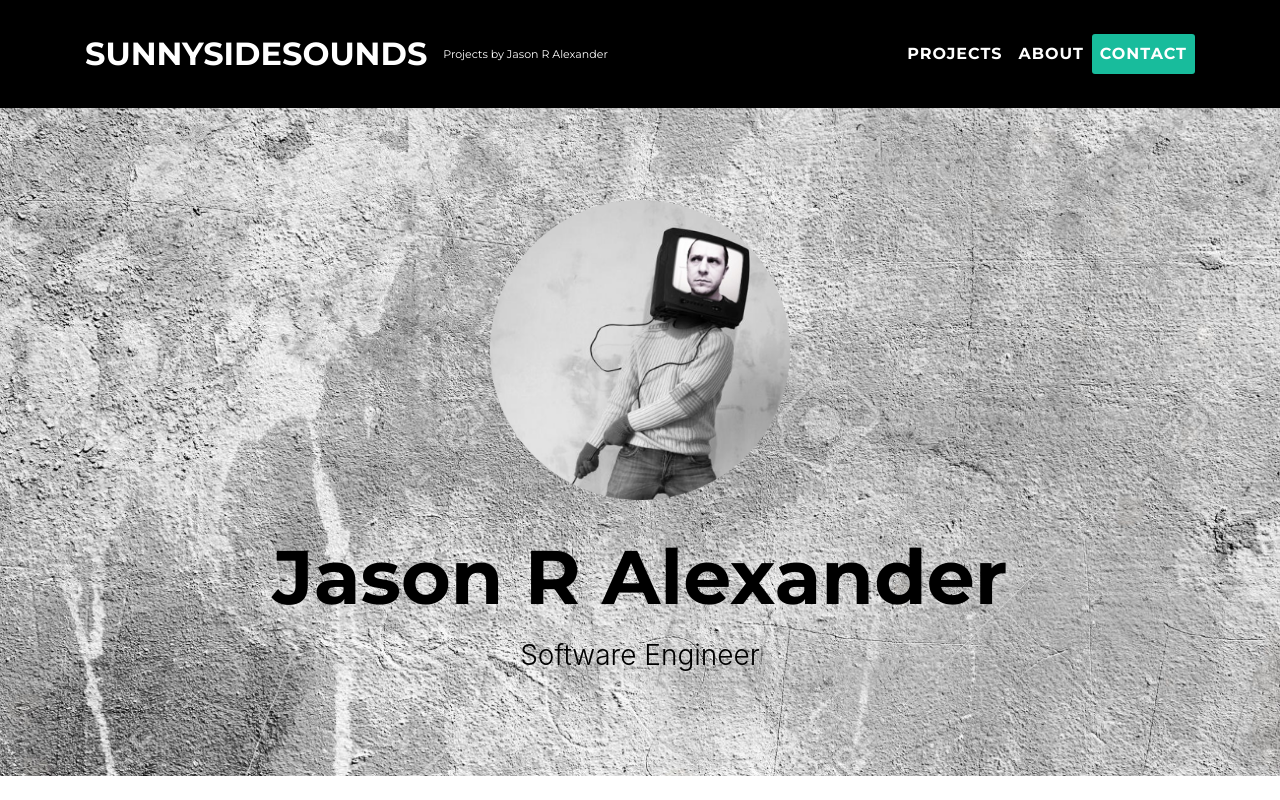
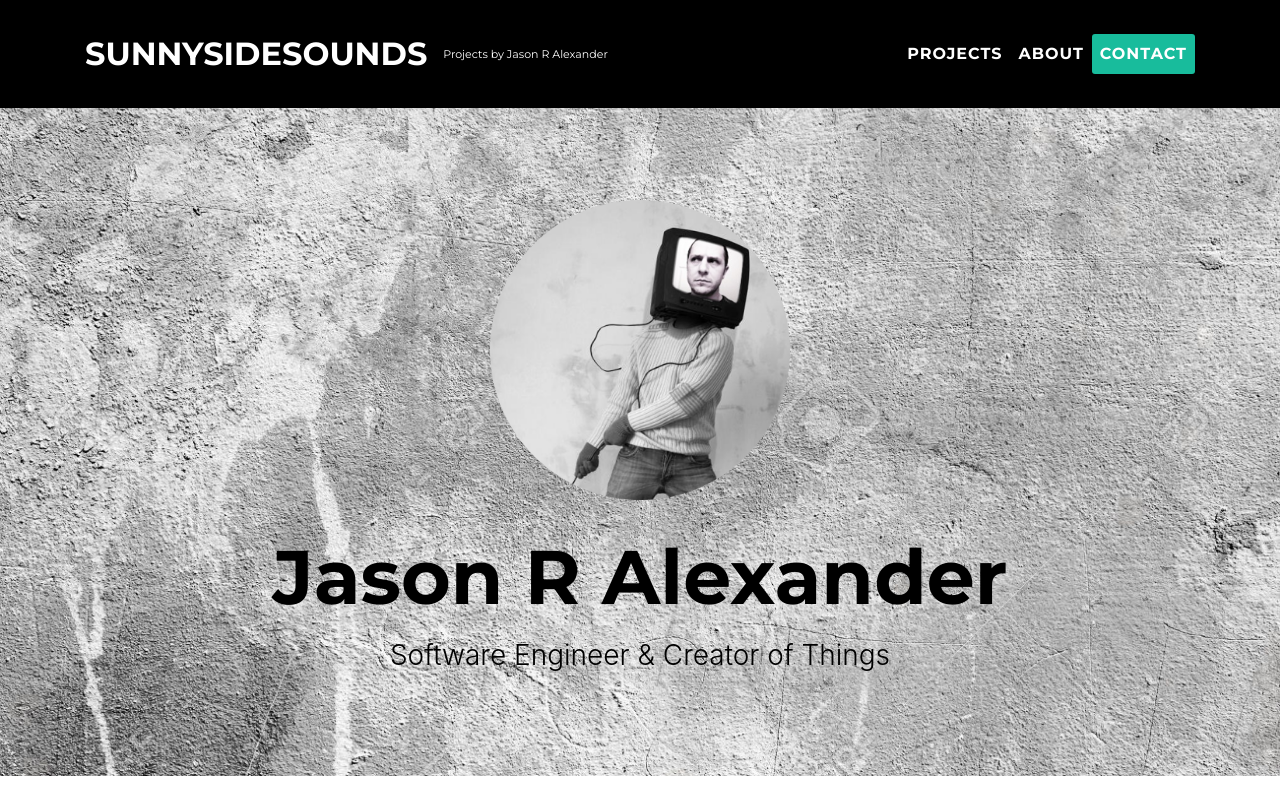
Before and after one commit to sunnysidesounds/sunnysidesounds.github.io, a website with bundled scripts: page index.html in a window 1280 px wide. Shown: the top 800 px of the page. Built offline with nearby package versions, Linux system fonts and the light colour scheme.

Commit message:
Updated header section

```diff
--- a/index.html
+++ b/index.html
@@ -57,7 +57,7 @@
         <div class="intro-text">
           <span class="name my-name">Jason R Alexander</span>
 
-          <span class="skills">Software Engineer</span>
+          <span class="skills">Software Engineer & Creator of Things</span>
         </div>
       </div>
     </header>
```
